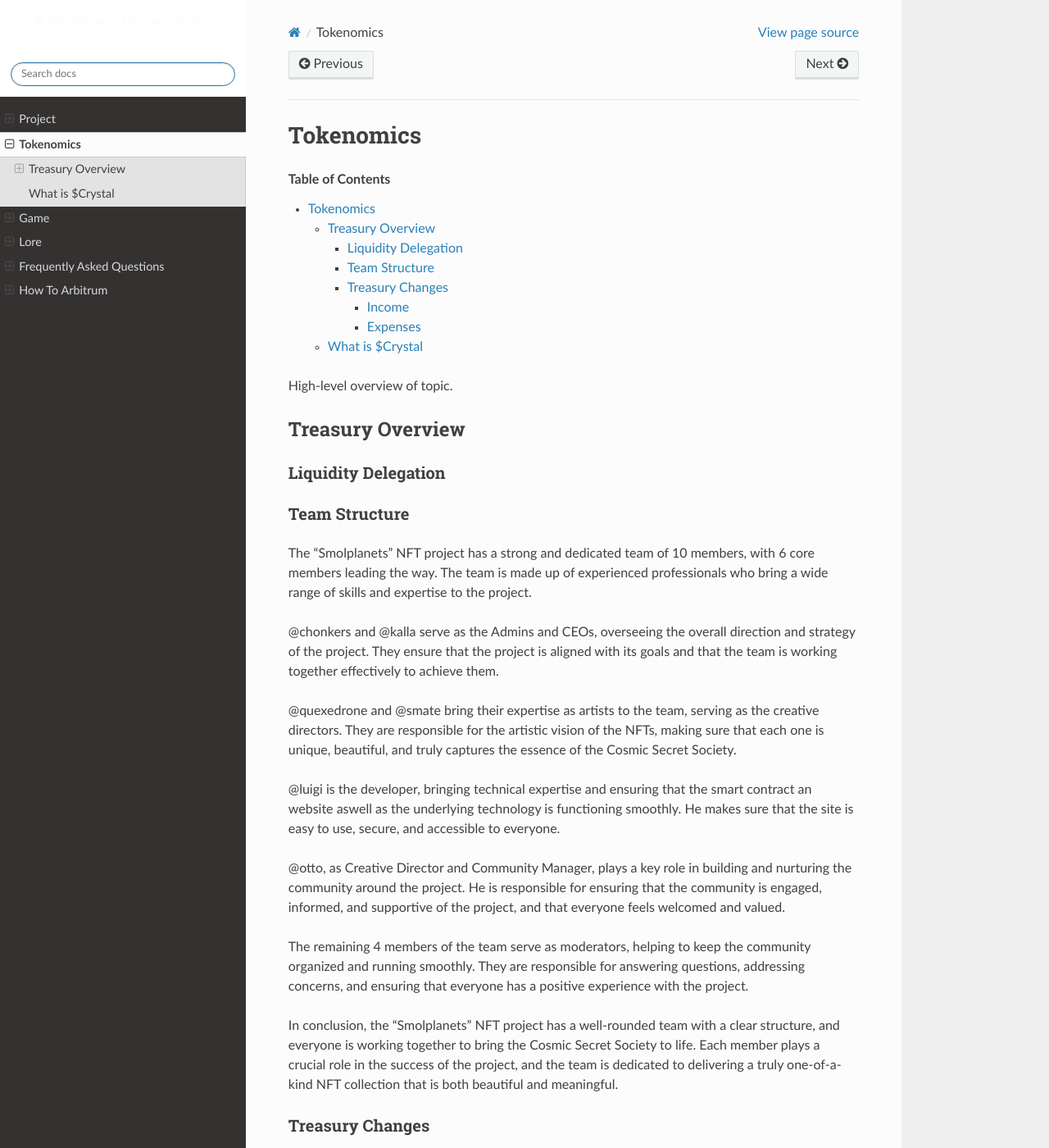
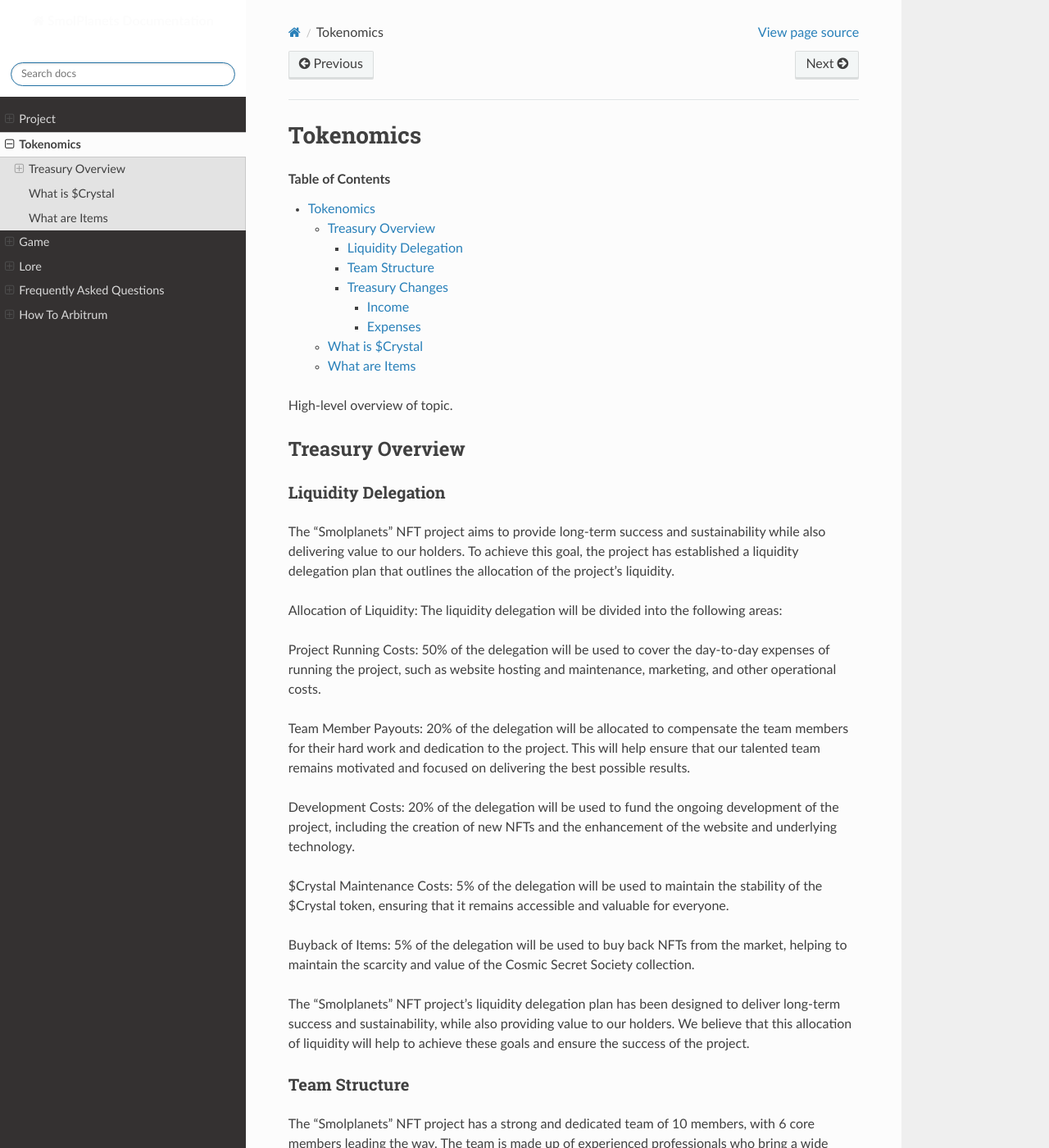
Before and after one commit to bigpapiarnold/smolplanets_documentation, a Sphinx documentation site: the page built from docs/source/tokenomics.rst, in a window 1280 px wide and 1400 px high. Shown: the whole window at 82% size. Built offline with Sphinx 7.4.7 and the Read the Docs theme 2.0.0, drawn with Linux system fonts in a browser that asks for light colours; pages that are not in the unit, such as notebooks, are missing from menus; some of the changed text lies outside the part shown.

Commit message:
Update tokenomics.rst

```diff
--- a/docs/source/tokenomics.rst
+++ b/docs/source/tokenomics.rst
@@ -13,6 +13,30 @@ Treasury Overview
 
 Liquidity Delegation
 ====================
+
+The "Smolplanets" NFT project aims to provide long-term success and sustainability while also delivering value to our holders. To achieve this goal, the project has established a liquidity delegation plan that outlines the allocation of the project's liquidity.
+
+Allocation of Liquidity:
+The liquidity delegation will be divided into the following areas:
+
+Project Running Costs: 50% of the delegation will be used to cover the day-to-day expenses of running the project, such as website hosting and maintenance, marketing, and other operational costs.
+
+Team Member Payouts: 20% of the delegation will be allocated to compensate the team members for their hard work and dedication to the project. This will help ensure that our talented team remains motivated and focused on delivering the best possible results.
+
+Development Costs: 20% of the delegation will be used to fund the ongoing development of the project, including the creation of new NFTs and the enhancement of the website and underlying technology.
+
+$Crystal Maintenance Costs: 5% of the delegation will be used to maintain the stability of the $Crystal token, ensuring that it remains accessible and valuable for everyone.
+
+Buyback of Items: 5% of the delegation will be used to buy back NFTs from the market, helping to maintain the scarcity and value of the Cosmic Secret Society collection.
+
+
+The "Smolplanets" NFT project's liquidity delegation plan has been designed to deliver long-term success and sustainability, while also providing value to our holders. We believe that this allocation of liquidity will help to achieve these goals and ensure the success of the project.
+
+
+
+
+
+
 
 Team Structure
 ==============
@@ -52,3 +76,11 @@ What is $Crystal
 ****************
 
 In this game, you will have the opportunity to build and develop your own planet, and to do that, you will need a special currency - "$Crystal". "$Crystal" is a cryptocurrency token that serves as the in-game currency. You can use "$Crystal" to purchase resources, construct buildings and structures, and upgrade your planet. As you progress in the game and develop your planet, you will be able to harvest more "$Crystal", allowing you to expand your empire and unlock new possibilities. So get ready to dive into the world of "$Crystal" and start building your very own planet today!
+
+
+What are Items
+****************
+
+In the Smol Planets game, there are a variety of items that you can purchase with "$Crystal" to help you develop and expand your planet. For example, you can purchase special mining tools like drills to extract valuable resources, gas tanks to fuel your operations, or farming tools to cultivate crops. The better the tools you have, the more "$Crystal" you will be able to generate.
+
+By upgrading your tools and equipment, you will be able to increase your production and harvest more "$Crystal", allowing you to unlock new possibilities and advance further in the game. Whether you're looking to build a thriving mining operation, a flourishing farm, or a bustling city, the items you purchase with "$Crystal" will play a crucial role in your success. So be sure to invest wisely and keep an eye out for new tools and upgrades that can help take your planet to the next level.
```
